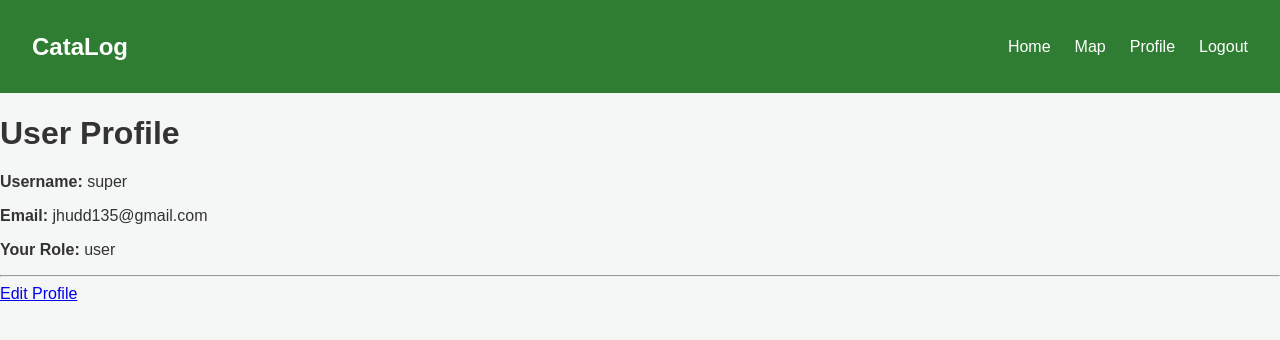
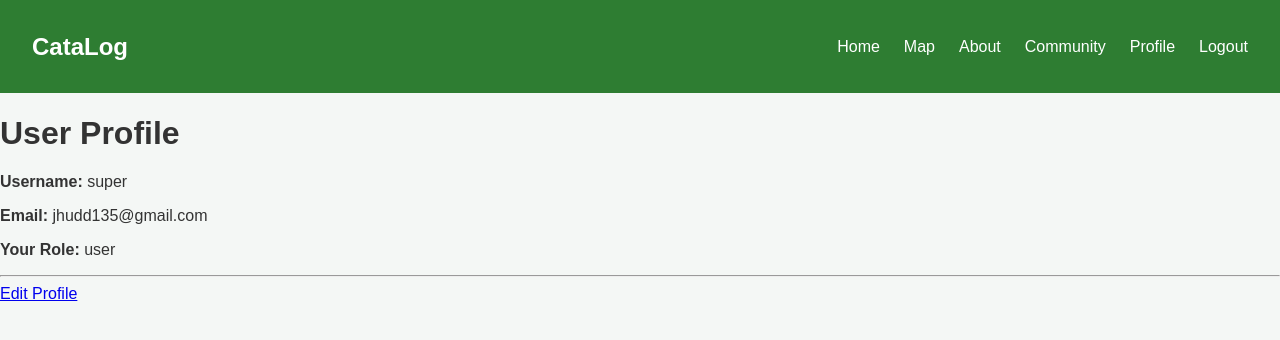
Before and after one commit to jackmichaud/catalog, a Django app: page /profile/ in a window 1280 px wide. Shown: the top 340 px of the page. Run offline with Django 5.2, Linux system fonts and the light colour scheme; a user stored in the database is signed in.

Commit message:
navbar consitency

```diff
--- a/home/templates/home/base.html
+++ b/home/templates/home/base.html
@@ -12,6 +12,8 @@
         <ul>
             <li><a href="{% url 'index' %}">Home</a></li>
             <li><a href="#">Map</a></li>
+            <li><a href="#">About</a></li>
+            <li><a href="#">Community</a></li>
 
             {% if user.is_authenticated %}
                 <li><a href="{% url 'profile' %}">Profile</a></li>
```
Also changed, not shown: db.sqlite3, 1 other file.
